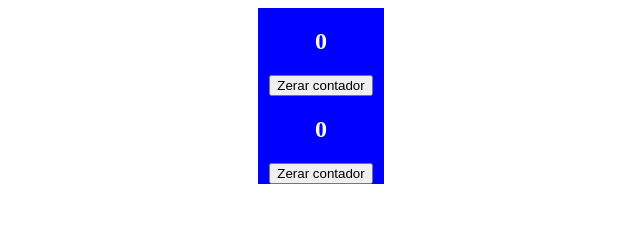
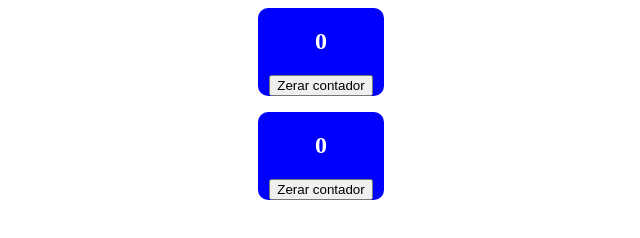
Before and after one commit to matheus-git11/Web-Mobile-Contador, a plain HTML site: page index.html in a window 1280 px wide. Shown: the whole page, without its empty margins (319-959 px from the left). Drawn offline with Linux system fonts and the light colour scheme.

Commit message:
Editando css

```diff
--- a/styles.css
+++ b/styles.css
@@ -7,6 +7,8 @@ body {
   width: 10%;
   height: auto;
   text-align: center;
+  margin-bottom: 1em;
+  border-radius: 10px;
 }
 
 section {
```
